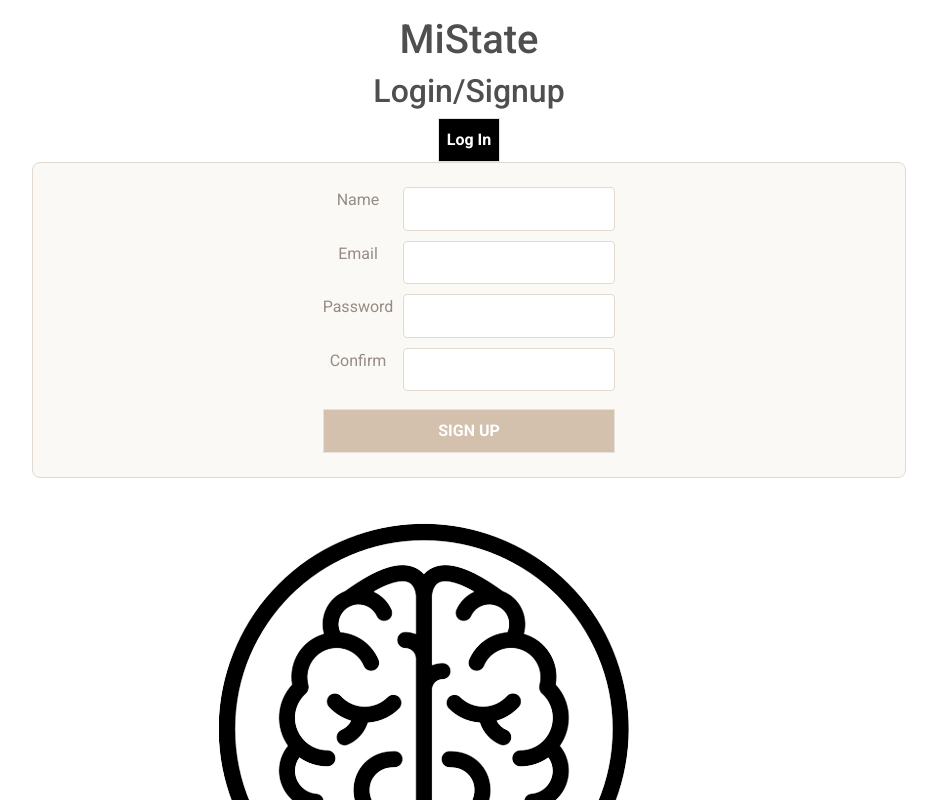
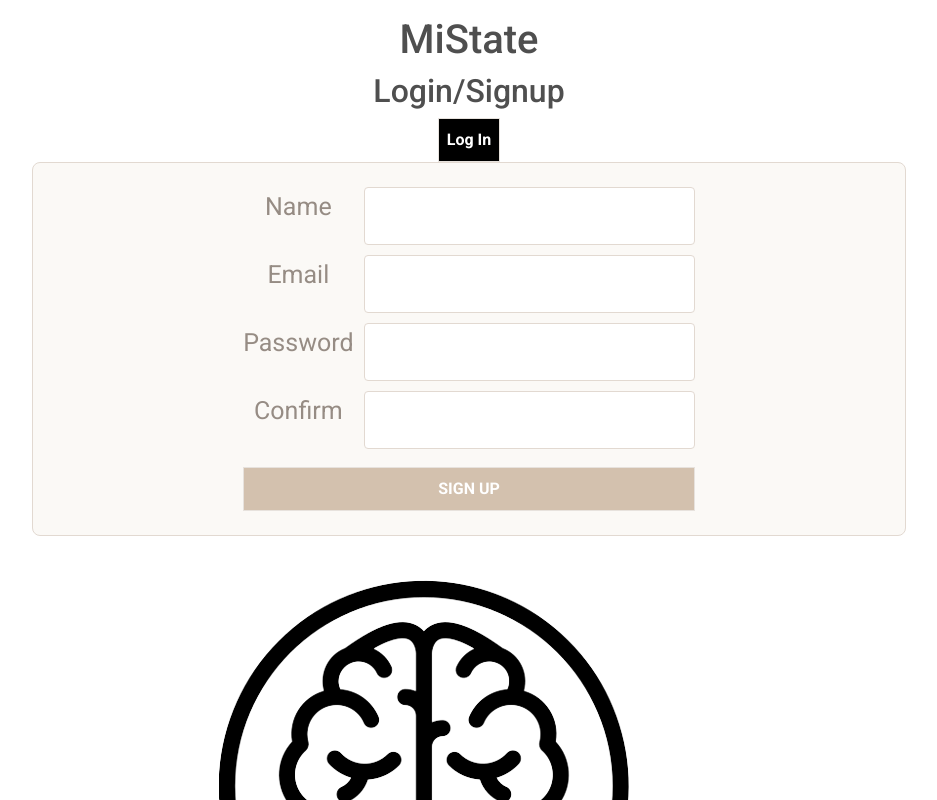
Before and after one commit to CoreySumma/mern-mistate, a React (Create React App) app: page /entries/new in a window 1280 px wide. Both pictures are taken after a click on the button "Sign Up". Shown: the top 800 px of the page, without its empty margins (171-1108 px from the left). Built offline with nearby package versions, Linux system fonts and the light colour scheme.

Commit message:
Tweak forms

```diff
--- a/src/components/LoginForm/LoginForm.jsx
+++ b/src/components/LoginForm/LoginForm.jsx
@@ -1,6 +1,5 @@
 import { useState } from 'react';
 import * as usersService from '../../utilities/users-service';
-import { useNavigate } from 'react-router-dom';
 
 export default function LoginForm({ setUser }) {
   const [credentials, setCredentials] = useState({
@@ -9,7 +8,6 @@ export default function LoginForm({ setUser }) {
   });
 
   const [error, setError] = useState('');
-  const navigate = useNavigate;
 
   function handleChange(evt) {
     setCredentials({ ...credentials, [evt.target.name]: evt.target.value });
@@ -34,10 +32,10 @@ export default function LoginForm({ setUser }) {
     <div>
       <div className="form-container">
         <form autoComplete="off" onSubmit={handleSubmit}>
-          <label>Email</label>
-          <input type="text" name="email" value={credentials.email} onChange={handleChange} required />
-          <label>Password</label>
-          <input type="password" name="password" value={credentials.password} onChange={handleChange} required />
+          <label style={{ fontSize: '25px' }}>Email</label>
+          <input style={{ fontSize: '25px' }} type="text" name="email" value={credentials.email} onChange={handleChange} required />
+          <label style={{ fontSize: '25px' }}>Password</label>
+          <input style={{ fontSize: '25px' }} type="password" name="password" value={credentials.password} onChange={handleChange} required />
           <button type="submit">LOG IN</button>
         </form>
       </div>
--- a/src/components/NavBar/NavBar.jsx
+++ b/src/components/NavBar/NavBar.jsx
@@ -1,4 +1,3 @@
-import { Link } from 'react-router-dom';
 import * as userService from '../../utilities/users-service';
 
 import React, { useState } from 'react';
--- a/src/components/NewEntryForm/NewEntryForm.jsx
+++ b/src/components/NewEntryForm/NewEntryForm.jsx
@@ -9,7 +9,6 @@ export default function NewEntryForm({ addEntry }) {
     title: "",
     text: "",
     emotion: "",
-    day: ""
   })
 
   function handleSubmit(evt) {
@@ -19,7 +18,6 @@ export default function NewEntryForm({ addEntry }) {
       title: "",
       text: "",
       emotion: "",
-      day: ""
     })
     navigate('/entries')
   }
@@ -32,7 +30,7 @@ export default function NewEntryForm({ addEntry }) {
     <>
       <MDBCard>
         <form onSubmit={handleSubmit}>
-          <label>Title:</label>
+          <label style={{ fontSize: '25px' }}>Title:</label>
           <input
             style={{ fontSize: '25px' }}
             name="title"
@@ -44,7 +42,7 @@ export default function NewEntryForm({ addEntry }) {
             pattern=".{1,}"
           />
 
-          <label>Entry For Today:</label>
+          <label style={{ fontSize: '25px' }}>Entry For Today:</label>
           <MDBTextArea
             style={{ fontSize: '25px' }}
             columns={40}
@@ -58,18 +56,18 @@ export default function NewEntryForm({ addEntry }) {
             pattern=".{1,}"
           />
 
-          <label>Emotion:</label>
+          <label style={{ fontSize: '25px' }}>Emotion:</label>
           <select name="emotion"
             value={entryContent.emotion}
             onChange={handleChange}
             required
           >
-            <option value="">Select One</option>
-            <option value="😁">Feelin' Tip Top </option>
-            <option value="😊">Good </option>
-            <option value="😐">Bleh </option>
-            <option value="🙁">Sad </option>
-            <option value="😭">Drying My Tears </option>
+            <option style={{ fontSize: '25px' }} value="">Select One</option>
+            <option style={{ fontSize: '25px' }} value="😁">Feelin' Tip Top </option>
+            <option style={{ fontSize: '25px' }} value="😊">Good </option>
+            <option style={{ fontSize: '25px' }} value="😐">Bleh </option>
+            <option style={{ fontSize: '25px' }} value="🙁">Sad </option>
+            <option style={{ fontSize: '25px' }} value="😭">Drying My Tears </option>
           </select>
           <button type="submit">LOG MY STATE</button>
         </form>
--- a/src/components/SignUpForm/SignUpForm.jsx
+++ b/src/components/SignUpForm/SignUpForm.jsx
@@ -44,14 +44,14 @@ export default class SignUpForm extends Component {
       <div>
         <div className="form-container">
           <form autoComplete="off" onSubmit={this.handleSubmit}>
-            <label>Name</label>
-            <input type="text" name="name" value={this.state.name} onChange={this.handleChange} required />
-            <label>Email</label>
-            <input type="email" name="email" value={this.state.email} onChange={this.handleChange} required />
-            <label>Password</label>
-            <input type="password" name="password" value={this.state.password} onChange={this.handleChange} required />
-            <label>Confirm</label>
-            <input type="password" name="confirm" value={this.state.confirm} onChange={this.handleChange} required />
+            <label style={{ fontSize: '25px' }}>Name</label>
+            <input style={{ fontSize: '25px' }} type="text" name="name" value={this.state.name} onChange={this.handleChange} required />
+            <label style={{ fontSize: '25px' }}>Email</label>
+            <input style={{ fontSize: '25px' }} type="email" name="email" value={this.state.email} onChange={this.handleChange} required />
+            <label style={{ fontSize: '25px' }}>Password</label>
+            <input style={{ fontSize: '25px' }} type="password" name="password" value={this.state.password} onChange={this.handleChange} required />
+            <label style={{ fontSize: '25px' }}>Confirm</label>
+            <input style={{ fontSize: '25px' }} type="password" name="confirm" value={this.state.confirm} onChange={this.handleChange} required />
             <button type="submit" disabled={disable}>SIGN UP</button>
           </form>
         </div>
--- a/src/components/UpdateEntryForm/UpdateEntryForm.jsx
+++ b/src/components/UpdateEntryForm/UpdateEntryForm.jsx
@@ -3,16 +3,11 @@ import { useParams } from "react-router-dom";
 import { useNavigate } from "react-router-dom";
 import { MDBTextArea, MDBCard } from 'mdb-react-ui-kit';
 
-export default function UpdateEntryForm({ entries, handleUpdateEntry, user}) {
+export default function UpdateEntryForm({ entries, handleUpdateEntry, user }) {
   const { id } = useParams();
   const navigate = useNavigate();
   const updateEntry = entries.find(entry => entry._id === id);
-
-
   const [formData, setFormData] = useState(updateEntry);
-
-  console.log(formData);
-  console.log(updateEntry)
 
   function handleChange(evt) {
     const updatedEntryForm = { ...updateEntry, [evt.target.name]: evt.target.value }
@@ -34,11 +29,11 @@ export default function UpdateEntryForm({ entries, handleUpdateEntry, user}) {
 
   return (
     <div>
-     {formData && <>
+      {formData && <>
         <MDBCard>
           <h1>Second thoughts?</h1>
           <form onSubmit={handleSubmit}>
-            <label>Updated Entry:</label>
+            <label style={{ fontSize: '25px' }}>Updated Entry:</label>
             <MDBTextArea
               style={{ fontSize: '25px' }}
               name="text"
--- a/src/pages/AuthPage/AuthPage.jsx
+++ b/src/pages/AuthPage/AuthPage.jsx
@@ -16,7 +16,9 @@ export default function AuthPage({ setUser }) {
         :
         <LoginForm setUser={setUser} />
       }
-      <img className='imgClass' src="/assets/login.png" />
+      <div className=''>
+      <img id='move' className='imgClass' src="/assets/login.png" />
+      </div>
     </main>
   );
 }
```
